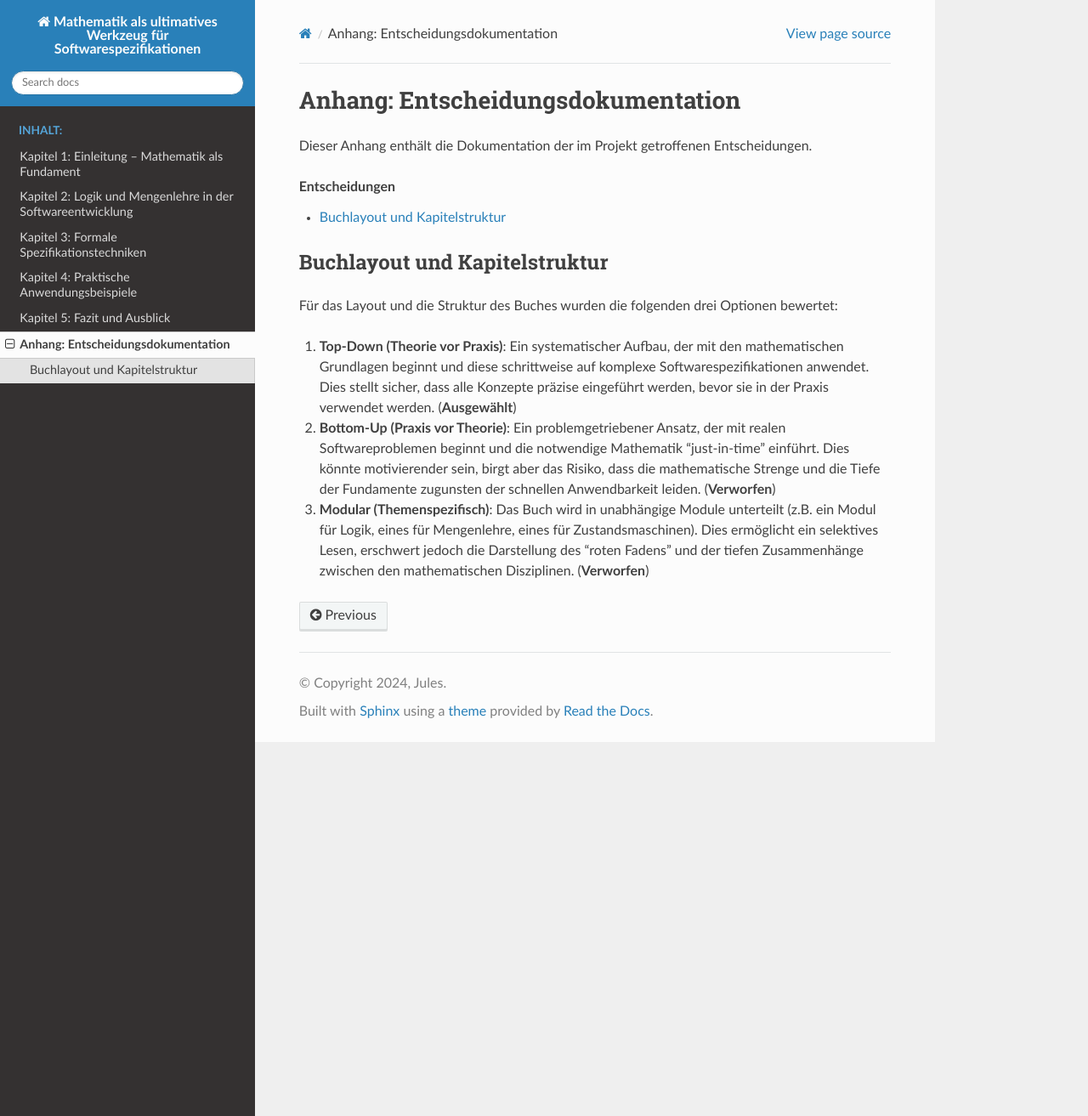
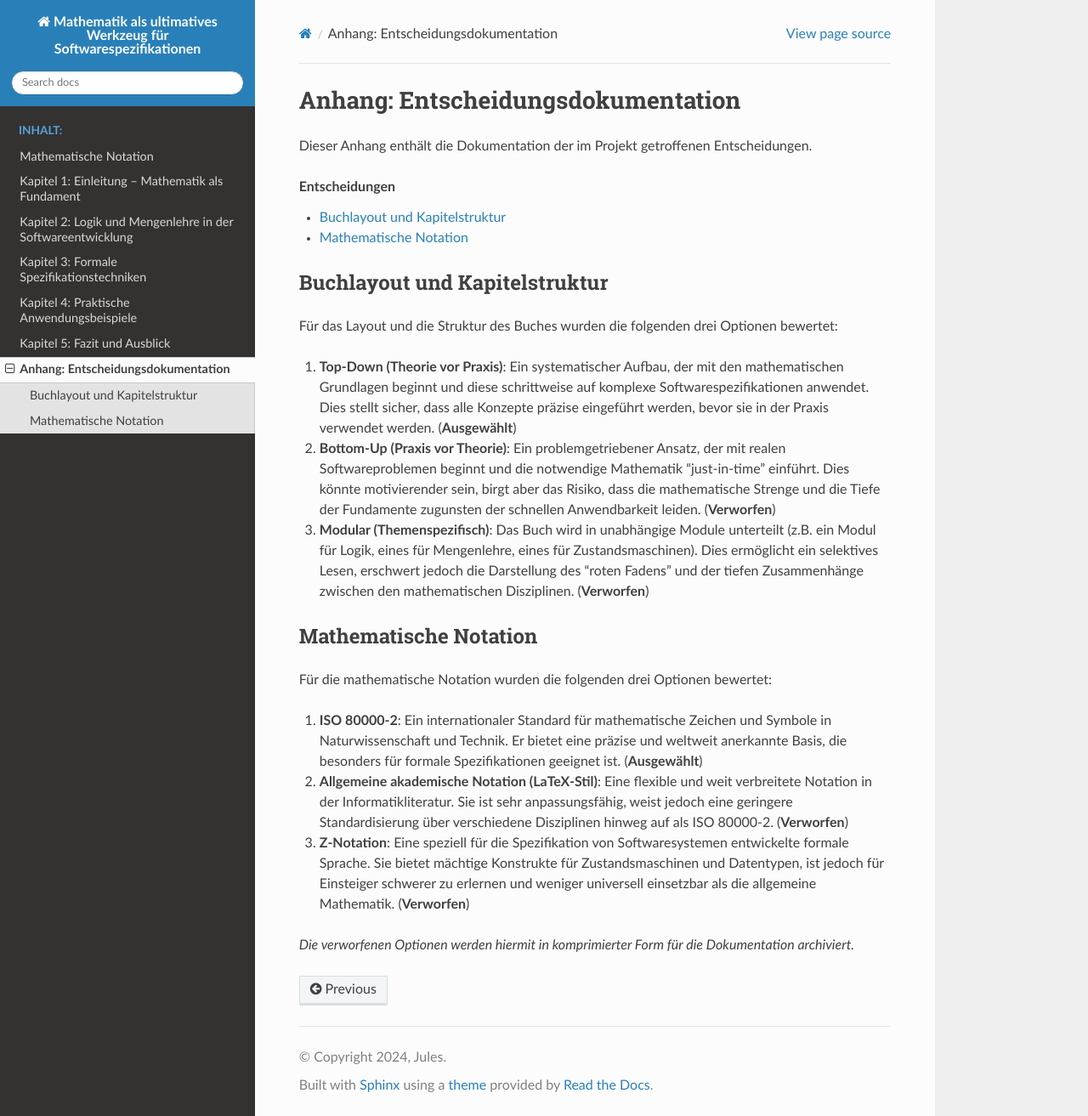
Before and after one commit to chatelao/mathematik-als-programmiersprache, a Sphinx documentation site: the page built from docs/anhang.rst, in a window 1280 px wide and 1313 px high. Shown: the whole window at 85% size. Built offline with Sphinx 7.4.7 and the Read the Docs theme 3.1.0, drawn with Linux system fonts in a browser that asks for light colours.

Commit message:
Implement mathematical notation roadmap step
- Evaluated and selected ISO 80000-2 as the mathematical notation standard.
- Created `docs/notation.rst` with basic symbols for logic and set theory.
- Integrated the notation reference into the documentation structure.
- Updated `ROADMAP.md` and `docs/anhang.rst` accordingly.

```diff
--- a/docs/anhang.rst
+++ b/docs/anhang.rst
@@ -14,3 +14,14 @@ Für das Layout und die Struktur des Buches wurden die folgenden drei Optionen b
 1. **Top-Down (Theorie vor Praxis)**: Ein systematischer Aufbau, der mit den mathematischen Grundlagen beginnt und diese schrittweise auf komplexe Softwarespezifikationen anwendet. Dies stellt sicher, dass alle Konzepte präzise eingeführt werden, bevor sie in der Praxis verwendet werden. (**Ausgewählt**)
 2. **Bottom-Up (Praxis vor Theorie)**: Ein problemgetriebener Ansatz, der mit realen Softwareproblemen beginnt und die notwendige Mathematik "just-in-time" einführt. Dies könnte motivierender sein, birgt aber das Risiko, dass die mathematische Strenge und die Tiefe der Fundamente zugunsten der schnellen Anwendbarkeit leiden. (**Verworfen**)
 3. **Modular (Themenspezifisch)**: Das Buch wird in unabhängige Module unterteilt (z.B. ein Modul für Logik, eines für Mengenlehre, eines für Zustandsmaschinen). Dies ermöglicht ein selektives Lesen, erschwert jedoch die Darstellung des "roten Fadens" und der tiefen Zusammenhänge zwischen den mathematischen Disziplinen. (**Verworfen**)
+
+Mathematische Notation
+----------------------
+
+Für die mathematische Notation wurden die folgenden drei Optionen bewertet:
+
+1. **ISO 80000-2**: Ein internationaler Standard für mathematische Zeichen und Symbole in Naturwissenschaft und Technik. Er bietet eine präzise und weltweit anerkannte Basis, die besonders für formale Spezifikationen geeignet ist. (**Ausgewählt**)
+2. **Allgemeine akademische Notation (LaTeX-Stil)**: Eine flexible und weit verbreitete Notation in der Informatikliteratur. Sie ist sehr anpassungsfähig, weist jedoch eine geringere Standardisierung über verschiedene Disziplinen hinweg auf als ISO 80000-2. (**Verworfen**)
+3. **Z-Notation**: Eine speziell für die Spezifikation von Softwaresystemen entwickelte formale Sprache. Sie bietet mächtige Konstrukte für Zustandsmaschinen und Datentypen, ist jedoch für Einsteiger schwerer zu erlernen und weniger universell einsetzbar als die allgemeine Mathematik. (**Verworfen**)
+
+*Die verworfenen Optionen werden hiermit in komprimierter Form für die Dokumentation archiviert.*
--- a/docs/index.rst
+++ b/docs/index.rst
@@ -5,6 +5,7 @@ Mathematik als ultimatives Werkzeug für Softwarespezifikationen
    :maxdepth: 2
    :caption: Inhalt:
 
+   notation
    kapitel1
    kapitel2
    kapitel3
```
Also changed, not shown: ROADMAP.md (+4 -1 lines), docs/notation.rst (added, +68 -0 lines).
